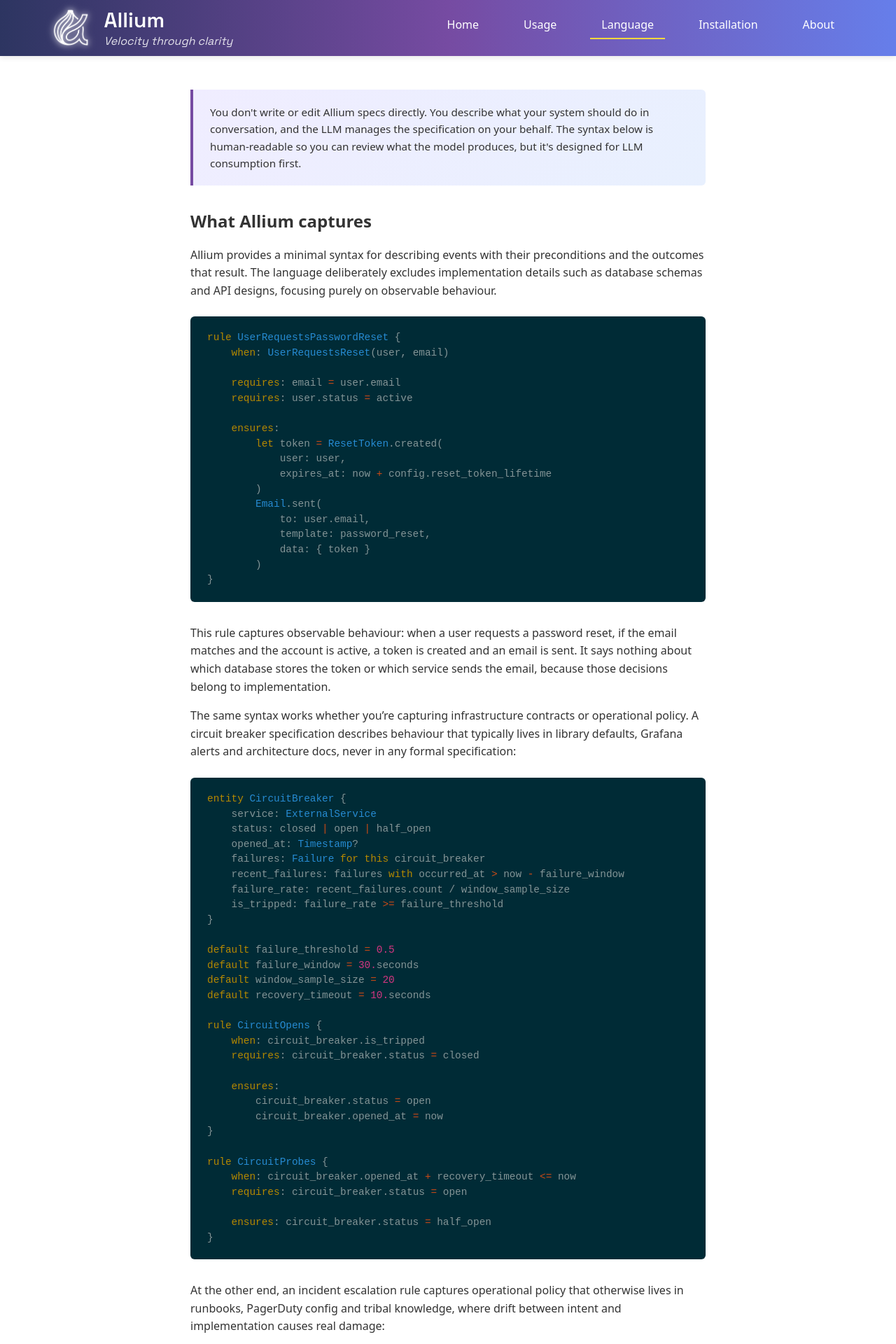
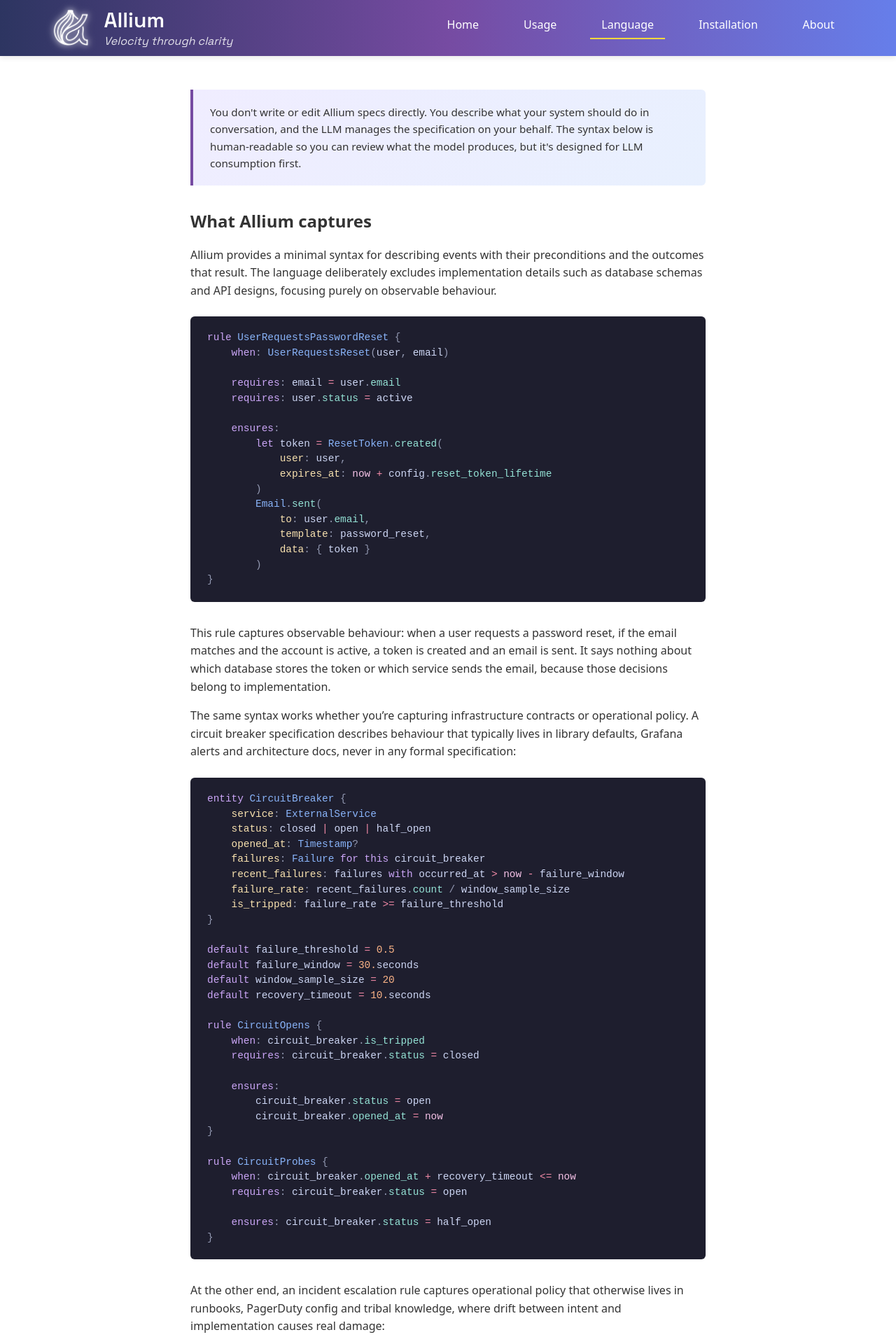
Before and after one commit to juxt/allium, a Jekyll site: the page built from language.md, in a window 1280 px wide. Shown: the top 1920 px of the page at 70% size. Built offline with Jekyll 4.4.1, drawn with Linux system fonts in a browser that asks for light colours; some of the changed text lies outside the part shown.

Commit message:
Richer syntax highlighting with purple-themed palette

```diff
--- a/assets/allium-highlight.js
+++ b/assets/allium-highlight.js
@@ -1,6 +1,7 @@
-// Lightweight Allium syntax highlighter
+// Allium syntax highlighter
 document.addEventListener('DOMContentLoaded', function() {
   var keywords = /^(rule|entity|when|requires|ensures|default|deferred|use|if|let|in|with|for|as|this)$/;
+  var builtins = /^(now|true|false|none)$/;
 
   document.querySelectorAll('code.language-allium').forEach(function(block) {
     var text = block.textContent;
@@ -12,7 +13,7 @@
       if (text[i] === '/' && text[i + 1] === '/') {
         var end = text.indexOf('\n', i);
         if (end === -1) end = text.length;
-        result.push('<span class="allium-comment">' + esc(text.slice(i, end)) + '</span>');
+        result.push(span('comment', text.slice(i, end)));
         i = end;
         continue;
       }
@@ -21,21 +22,40 @@
       if (text[i] === '"') {
         var j = i + 1;
         while (j < text.length && text[j] !== '"') j++;
-        j++; // include closing quote
-        result.push('<span class="allium-string">' + esc(text.slice(i, j)) + '</span>');
+        j++;
+        result.push(span('string', text.slice(i, j)));
         i = j;
         continue;
       }
 
-      // Words (identifiers, keywords, types)
+      // Dot access: .property
+      if (text[i] === '.' && i + 1 < text.length && /[a-z_]/.test(text[i + 1])) {
+        var j = i + 1;
+        while (j < text.length && /[a-zA-Z0-9_]/.test(text[j])) j++;
+        result.push(span('punctuation', '.'));
+        result.push(span('property', text.slice(i + 1, j)));
+        i = j;
+        continue;
+      }
+
+      // Words
       if (/[A-Za-z_]/.test(text[i])) {
         var j = i;
         while (j < text.length && /[A-Za-z0-9_]/.test(text[j])) j++;
         var word = text.slice(i, j);
+
+        // Check if followed by colon (field label)
+        var afterWord = j;
+        while (afterWord < text.length && text[afterWord] === ' ') afterWord++;
+
         if (keywords.test(word)) {
-          result.push('<span class="allium-keyword">' + esc(word) + '</span>');
+          result.push(span('keyword', word));
+        } else if (builtins.test(word)) {
+          result.push(span('builtin', word));
         } else if (/^[A-Z]/.test(word)) {
-          result.push('<span class="allium-type">' + esc(word) + '</span>');
+          result.push(span('type', word));
+        } else if (text[afterWord] === ':') {
+          result.push(span('field', word));
         } else {
           result.push(esc(word));
         }
@@ -48,11 +68,11 @@
         var j = i;
         while (j < text.length && /[0-9.]/.test(text[j])) j++;
         // Include trailing unit like .seconds
-        if (text[j] === '.' && /[a-z]/.test(text[j + 1])) {
+        if (text[j] === '.' && j + 1 < text.length && /[a-z]/.test(text[j + 1])) {
           j++;
           while (j < text.length && /[a-z_]/.test(text[j])) j++;
         }
-        result.push('<span class="allium-number">' + esc(text.slice(i, j)) + '</span>');
+        result.push(span('number', text.slice(i, j)));
         i = j;
         continue;
       }
@@ -61,12 +81,19 @@
       if (/[=!<>+\-|]/.test(text[i])) {
         var op = text[i];
         if (i + 1 < text.length && text[i + 1] === '=') op += '=';
-        result.push('<span class="allium-operator">' + esc(op) + '</span>');
+        result.push(span('operator', op));
         i += op.length;
         continue;
       }
 
-      // Everything else (whitespace, punctuation)
+      // Punctuation
+      if (/[{}()\[\]:,?\/]/.test(text[i])) {
+        result.push(span('punctuation', text[i]));
+        i++;
+        continue;
+      }
+
+      // Everything else
       result.push(esc(text[i]));
       i++;
     }
@@ -74,6 +101,10 @@
     block.innerHTML = result.join('');
   });
 
+  function span(cls, s) {
+    return '<span class="allium-' + cls + '">' + esc(s) + '</span>';
+  }
+
   function esc(s) {
     return s.replace(/&/g, '&amp;').replace(/</g, '&lt;').replace(/>/g, '&gt;');
   }
--- a/assets/style.css
+++ b/assets/style.css
@@ -117,8 +117,8 @@
 }
 
 pre {
-  background: #002b36;
-  color: #839496;
+  background: #1e1e2e;
+  color: #cdd6f4;
   padding: 1.25rem 1.5rem;
   overflow-x: auto;
   border-radius: 6px;
@@ -142,15 +142,17 @@
   padding: 0;
 }
 
-/* Allium syntax highlighting — solarized dark */
-.allium-keyword { color: #b58900; }
-.allium-type { color: #268bd2; }
-.allium-field { color: #93a1a1; }
-.allium-string { color: #2aa198; }
-.allium-comment { color: #586e75; font-style: italic; }
-.allium-operator { color: #cb4b16; }
-.allium-value { color: #d33682; }
-.allium-number { color: #d33682; }
+/* Allium syntax highlighting */
+.allium-keyword { color: #cba6f7; }
+.allium-type { color: #89b4fa; }
+.allium-field { color: #f9e2af; }
+.allium-string { color: #a6e3a1; }
+.allium-comment { color: #6c7086; font-style: italic; }
+.allium-operator { color: #f38ba8; }
+.allium-number { color: #fab387; }
+.allium-property { color: #94e2d5; }
+.allium-punctuation { color: #9399b2; }
+.allium-builtin { color: #f5c2e7; }
 
 /* Notice callout */
 .notice {
```
